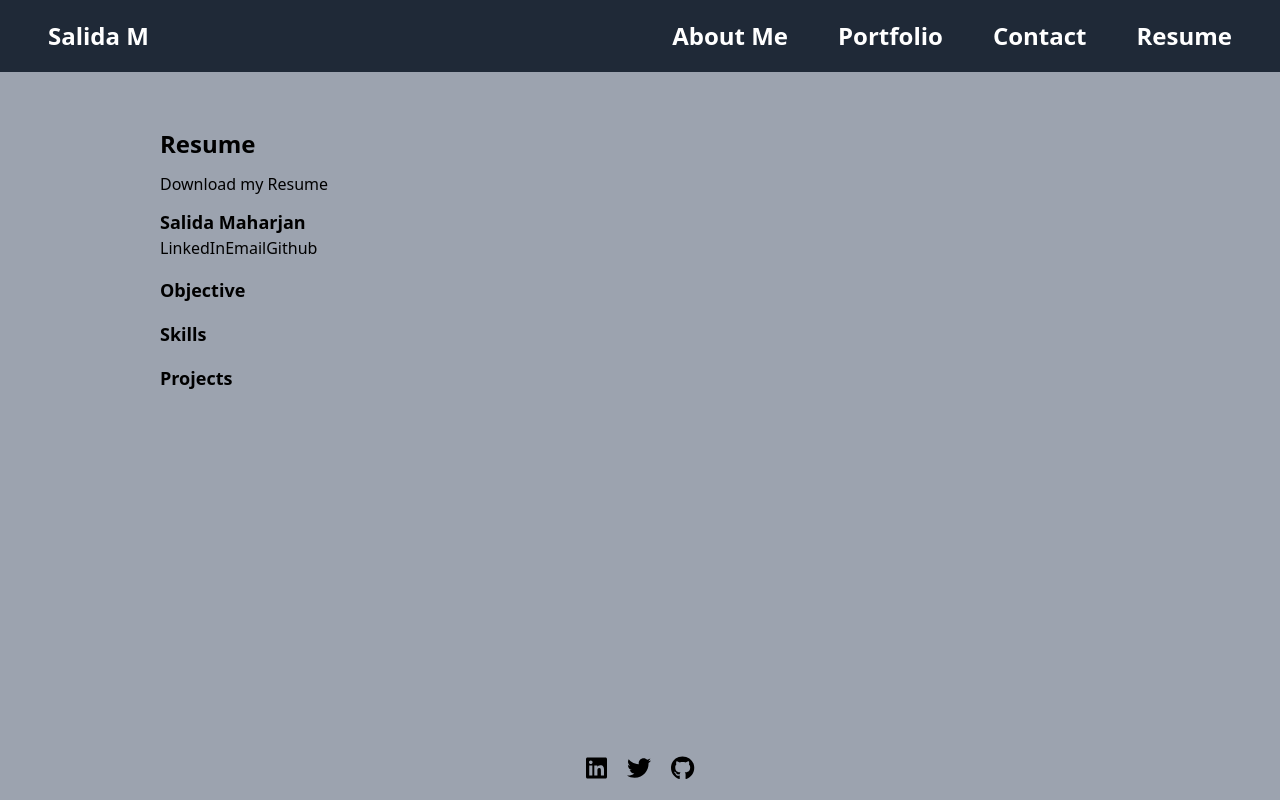
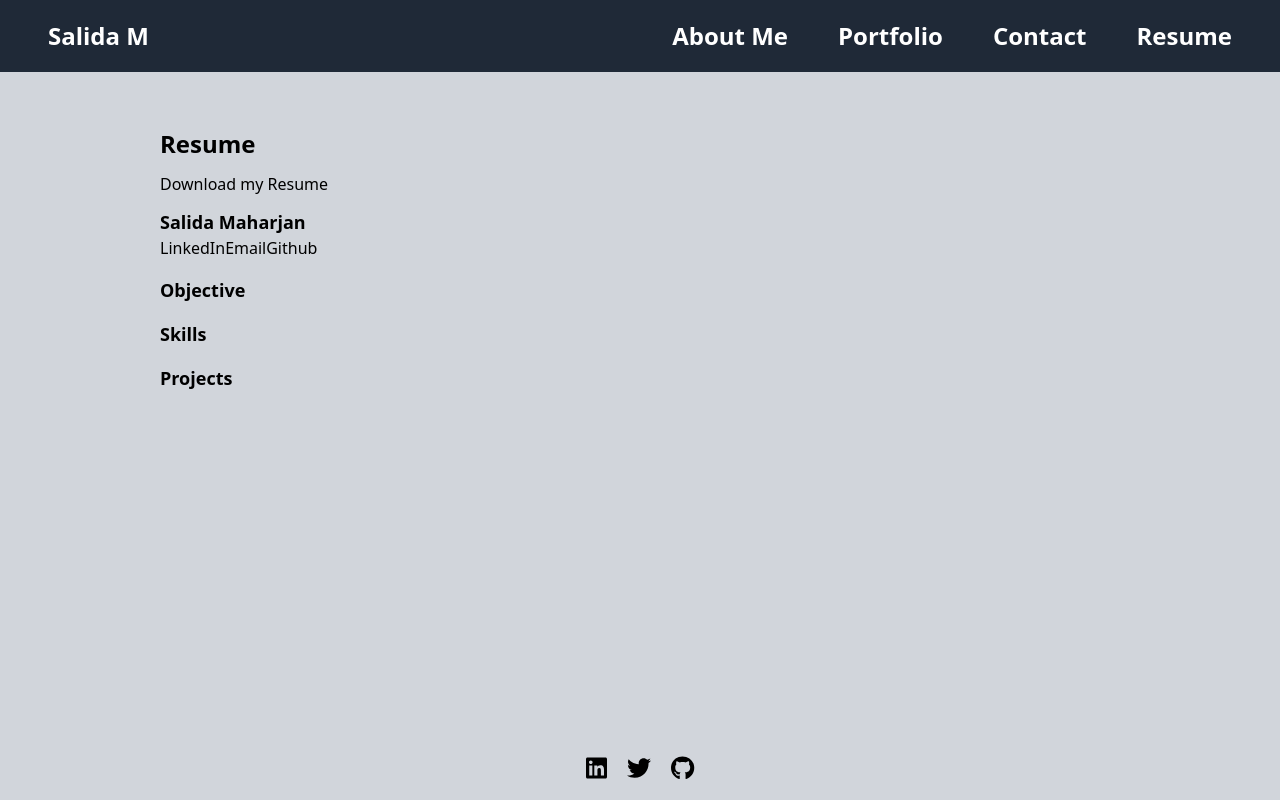
Before and after one commit to salidamaharjan/react-portfolio, a React (Vite) app: page /resume in a window 1280 px wide. Built offline with nearby package versions, Linux system fonts and the light colour scheme.

Commit message:
update CSS

```diff
--- a/src/App.jsx
+++ b/src/App.jsx
@@ -4,7 +4,7 @@ import Footer from "./components/Footer";
 
 function App() {
   return (
-    <div className="bg-gray-400 h-[100dvh] flex flex-col">
+    <div className="bg-gray-300 h-[100dvh] flex flex-col">
       <NavBar />
       <main className="flex-1">
         <Outlet />
--- a/src/Pages/Resume.jsx
+++ b/src/Pages/Resume.jsx
@@ -1,6 +1,6 @@
 export default function Resume() {
   return (
-    <div className="flex flex-col pt-14 ml-40 gap-3">
+    <div className="flex flex-col bg-gray-300  text-w pt-14 ml-40 gap-3">
       <div className="font-bold text-2xl">Resume</div>
       <div>Download my Resume</div>
       <div className="flex flex-col gap-4">
--- a/src/components/Cards.jsx
+++ b/src/components/Cards.jsx
@@ -14,7 +14,7 @@ export default function Cards({
   return (
     <>
       <div
-        className={`max-w-sm bg-gray-300 rounded overflow-hidden shadow-lg ${className}`}
+        className={`max-w-sm border border-slate-500 bg-gray-400 rounded overflow-hidden shadow-lg ${className}`}
       >
         <Image className="min-h-52 max-h-52"src={src} alt={`${alt}`} />
         <div className="px-6 py-4">
--- a/src/components/Description.jsx
+++ b/src/components/Description.jsx
@@ -1,3 +1,3 @@
 export default function Description({ children }) {
-  return <p className="text-gray-700 text-base px-3">{children}</p>;
+  return <p className="text-base px-3">{children}</p>;
 }
--- a/src/components/Tag.jsx
+++ b/src/components/Tag.jsx
@@ -1,6 +1,6 @@
 export default function Tag({ children }) {
   return (
-    <span className="inline-block bg-gray-200 rounded-full px-3 py-1 text-sm font-semibold text-gray-700 mr-2 mb-2">
+    <span className="inline-block bg-gray-200 rounded-full px-3 py-1 text-sm font-semibold text-slate-700 mr-2 mb-2">
       {children}
     </span>
   );
```
